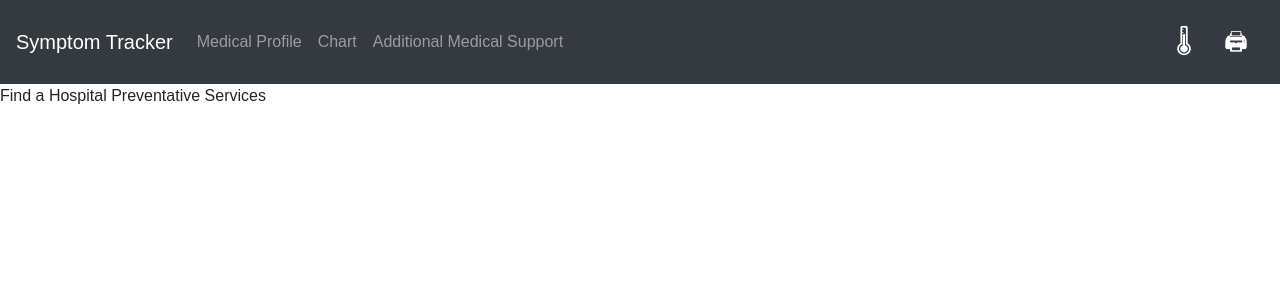
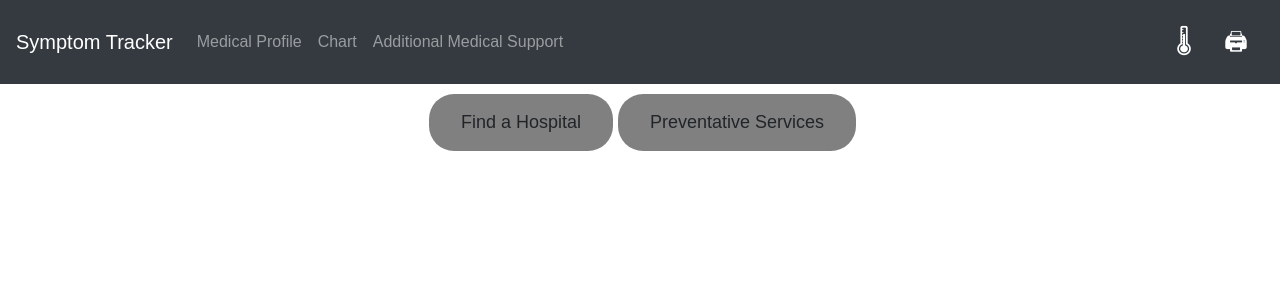
Before and after one commit to andrewjknapp/Symptom-Tracker, a React (Create React App) app in the folder client/: page /additional-medical-support in a window 1280 px wide. Shown: the top 300 px of the page. Built offline with nearby package versions, Linux system fonts and the light colour scheme.

Commit message:
button styling

```diff
--- a/client/src/component/assets/css/AdditionalMedicalSupport.css
+++ b/client/src/component/assets/css/AdditionalMedicalSupport.css
@@ -1,6 +1,16 @@
-.buttons {
+.buttonDiv{
     display: flex;
     justify-content: center;
     align-items: center;
-position: absolute;
 }
+
+
+.buttons {
+    display: inline-block;
+    padding: 15px 32px;
+    background-color: grey;
+    border-radius: 25px;
+    font-size: 18px;
+    margin-top: 10px;
+    margin-left: 5px;
+}
--- a/client/src/component/pages/AdditionalMedicalSupport.js
+++ b/client/src/component/pages/AdditionalMedicalSupport.js
@@ -1,5 +1,5 @@
 import React, { Fragment, Component, useState } from "react";
-
+import "../assets/css/AdditionalMedicalSupport.css";
 
 
 function AdditionalMedicalSupport() {
@@ -18,10 +18,9 @@ function AdditionalMedicalSupport() {
 
 
         <Fragment>
-            <div className='buttons'>
-            <a className='buttons'  onClick={showHospital} >Find a Hospital </a>
-
-            <a className='buttons' onClick={showService}>Preventative Services</a>
+            <div className='buttonDiv' >
+            <a className='buttons' onClick={showHospital} >Find a Hospital</a>
+            <a  className='buttons' onClick={showService}>Preventative Services</a>
             </div>
             {
                 hospital ? <iframe src="http://www.ushospitalfinder.com/widgets/widget" width="400" height="200" frameborder="0"> </iframe> : ''
```
